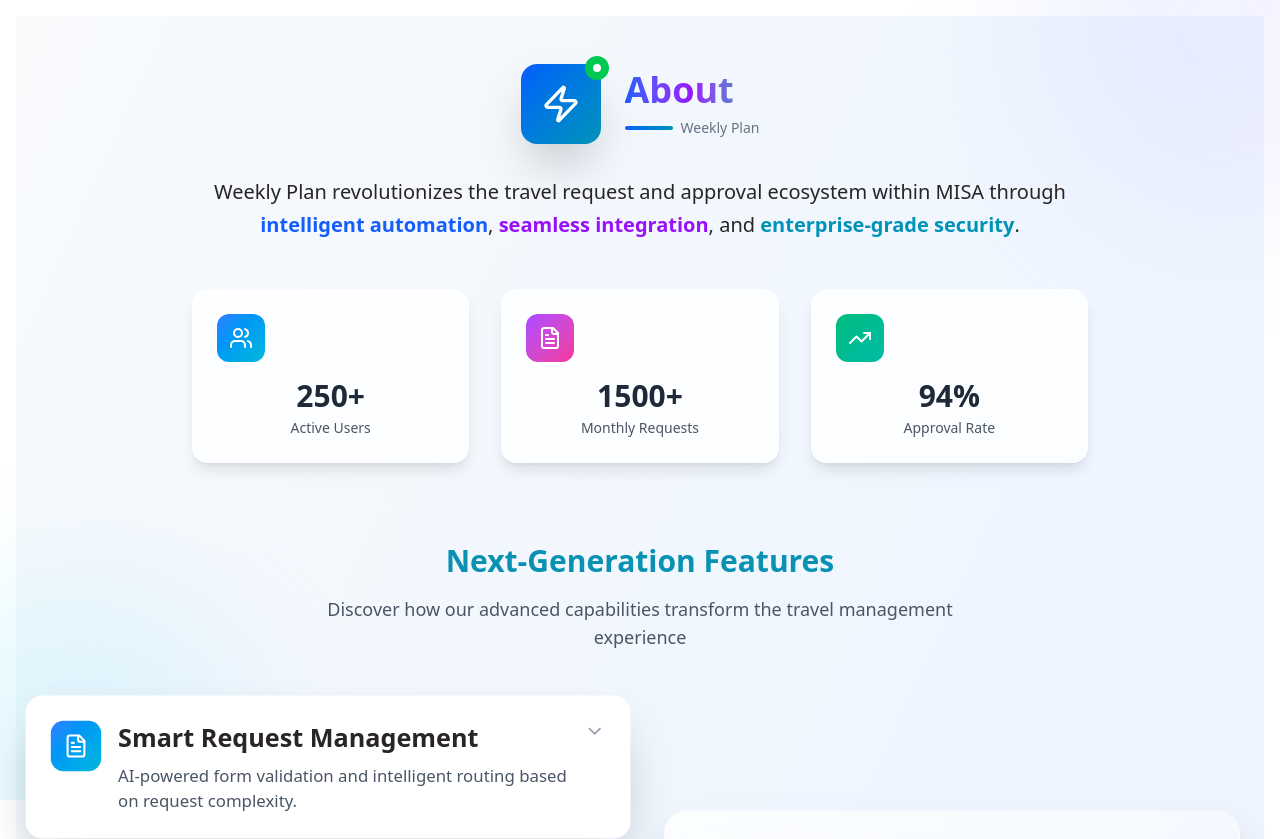
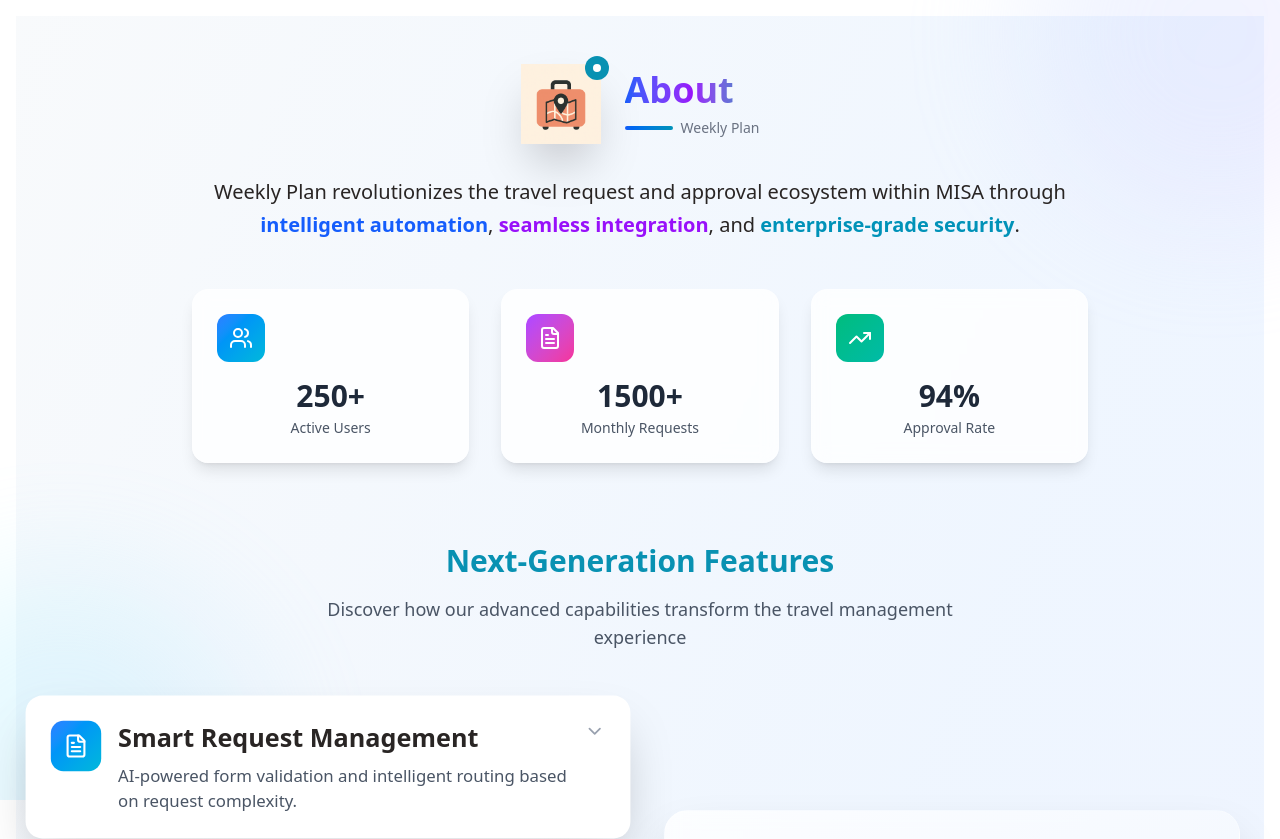
Before and after one commit to altonmaseko/TravelSavvy365, a React (Vite) app in the folder frontend/: page /about in a window 1280 px wide. Shown: the top 839 px of the page. Built offline with nearby package versions, Linux system fonts and the light colour scheme.

Commit message:
about page logo

```diff
--- a/frontend/src/pages/About/About.tsx
+++ b/frontend/src/pages/About/About.tsx
@@ -9,7 +9,6 @@
   Link,
   Lock,
   ChevronRight,
-  Zap,
   Globe,
   TrendingUp,
   Star,
@@ -24,6 +23,8 @@
   lightBlue: '#e0f2fe',
   redBrown: '#92400e'
 });
+
+import logo from "@/assets/img/logo.png"
 
 function About() {
   const { bondiBlue, blackBrown, mainBlue, redBrown } = useThemeStore();
@@ -150,9 +151,13 @@
             <div className="flex justify-center items-center gap-6 mb-8">
               <div className="relative">
                 <div className="w-20 h-20 bg-gradient-to-br from-blue-600 to-cyan-600 rounded-2xl flex items-center justify-center shadow-2xl">
-                  <Zap className="w-10 h-10 text-white" />
+                  {/* <Zap className="w-10 h-10 text-black" /> */}
+                  {/* logo */}
+                  <img src={logo} alt="Logo" className="absolute inset-0 w-full h-full object-cover" />
                 </div>
-                <div className="absolute -top-2 -right-2 w-6 h-6 bg-green-500 rounded-full flex items-center justify-center">
+                <div
+                  style={{ backgroundColor: bondiBlue }}
+                  className="absolute -top-2 -right-2 w-6 h-6 rounded-full flex items-center justify-center">
                   <div className="w-2 h-2 bg-white rounded-full animate-pulse"></div>
                 </div>
               </div>
```
